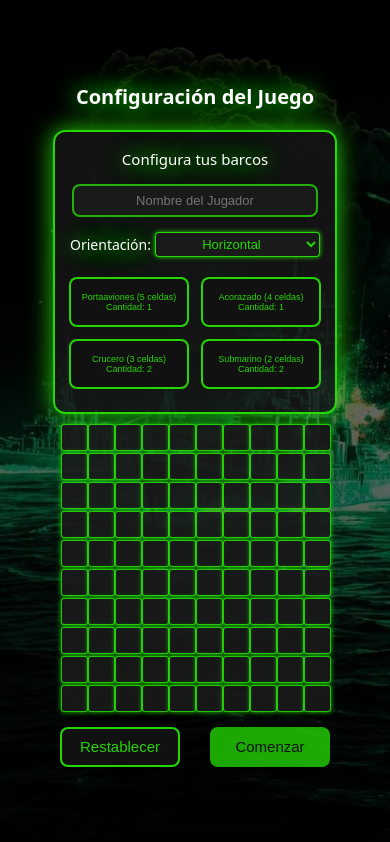
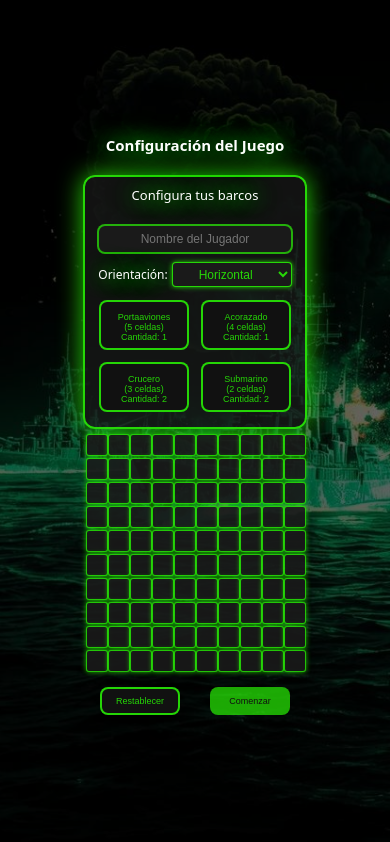
Before and after one commit to carnunezg/battle-ship-app, a React (Vite) app: page /settings-game in a window 390 px wide. Built offline with nearby package versions, Linux system fonts and the light colour scheme.

Commit message:
update: se realiza ajustes generales y estilos en GameSettings y GameBattleShip

```diff
--- a/src/components/GameBattleShip.jsx
+++ b/src/components/GameBattleShip.jsx
@@ -18,9 +18,19 @@ const GameBattleShip = () => {
   const { player, playerBoard } = useContext(PlayerContext);
   const [computerBoard, setComputerBoard] = useState([]);
   const [shots, setShots] = useState([]);
+  const [isMobile, setIsMobile] = useState(window.innerWidth <= 480);
 
   useEffect(() => {
     setComputerBoard(generateComputerBoard());
+  }, []);
+
+  useEffect(() => {
+    const handleResize = () => {
+      setIsMobile(window.innerWidth <= 480);
+    };
+
+    window.addEventListener("resize", handleResize);
+    return () => window.removeEventListener("resize", handleResize);
   }, []);
 
   const generateComputerBoard = () => {
@@ -83,8 +93,6 @@ const GameBattleShip = () => {
   return (
     <main className="background-animated">
       <section className="modal">
-        <h2 className="title-h2">Bienvenido a la Batalla</h2>
-
         <section className="container-info">
           <div className="card-info-player">
             <h3 className="title-h3">{player || "Jugador"}</h3>
@@ -128,11 +136,13 @@ const GameBattleShip = () => {
 
         <div className="box-buttons">
           <Link className="link" to="/settings-game">
-            <button className="button-back-setting">Volver a configurar</button>
+            <button className="button-back-setting">
+              {isMobile ? "Volver" : "Volver a configurar"}
+            </button>
           </Link>
           <Link className="link">
             <button className="button-reset" onClick={resetGame}>
-              Reiniciar Juego
+              {isMobile ? "Reiniciar" : "Reiniciar Juego"}
             </button>
           </Link>
         </div>
--- a/src/components/GameSettings.jsx
+++ b/src/components/GameSettings.jsx
@@ -154,8 +154,8 @@ const GameSettings = () => {
                           disabled={remaining === 0}
                           onClick={(e) => handleShipSelect(e, ship)}
                         >
-                          {ship.name} ({ship.size} celdas) <br /> Cantidad:{" "}
-                          {remaining}
+                          {ship.name} <br /> ({ship.size} celdas) <br />{" "}
+                          Cantidad: {remaining}
                         </button>
                       );
                     })}
--- a/src/css/GameSettings.css
+++ b/src/css/GameSettings.css
@@ -441,7 +441,7 @@ Teléfonos pequeños
 
   .card-info-player,
   .card-info-pc {
-    width: 60px;
+    width: 50px;
     height: 0;
   }
 
@@ -454,28 +454,28 @@ Teléfonos pequeños
   .button-reset,
   .button-back-setting {
     font-size: 9px;
-    width: 130px;
-    height: 40px;
+    width: 70px;
+    height: 0px;
   }
 
   .title-vs {
-    font-size: 20px;
+    font-size: 15px;
   }
 
   .board-grid {
-    grid-template-columns: repeat(10, 25px);
+    grid-template-columns: repeat(10, 20px);
   }
 
   .board-cell {
-    width: 25px;
-    height: 25px;
+    width: 20px;
+    height: 20px;
   }
 
   .container-form-boars {
     display: flex;
     flex-direction: column;
     margin: 0px;
-    gap: 10px;
+    gap: 5px;
   }
 
   .container-buttons {
@@ -485,45 +485,45 @@ Teléfonos pequeños
 
   .button-ship {
     font-size: 9px;
-    width: 120px;
+    text-align: center;
+    width: 90px;
     height: 50px;
   }
 
   .card {
-    width: 200px;
-    height: 220px;
+    width: 140px;
+    height: 190px;
   }
 
   .title-h2 {
-    font-size: 20px;
+    font-size: 15px;
   }
 
   .container-title {
     display: flex;
   }
   .title-h3 {
-    font-size: 15px;
-    margin: 15px;
-    margin-top: 0;
+    font-size: 13px;
+    margin-bottom: 20px;
   }
 
   .title-label {
-    font-size: 14px;
+    font-size: 12px;
   }
 
   .container-form {
-    gap: 15px;
+    gap: 8px;
   }
 
   .input {
-    width: 210px;
-    height: 5px;
-    font-size: 13px;
+    width: 160px;
+    height: 2px;
+    font-size: 12px;
   }
 
   .select-direction {
-    font-size: 13px;
-    width: 165px;
+    font-size: 12px;
+    width: 120px;
     height: 25px;
   }
 
@@ -540,9 +540,9 @@ Teléfonos pequeños
 
   .button-start,
   .button-back {
-    font-size: 15px;
-    width: 120px;
-    height: 40px;
+    font-size: 9px;
+    width: 80px;
+    height: 20px;
   }
 }
 
```
